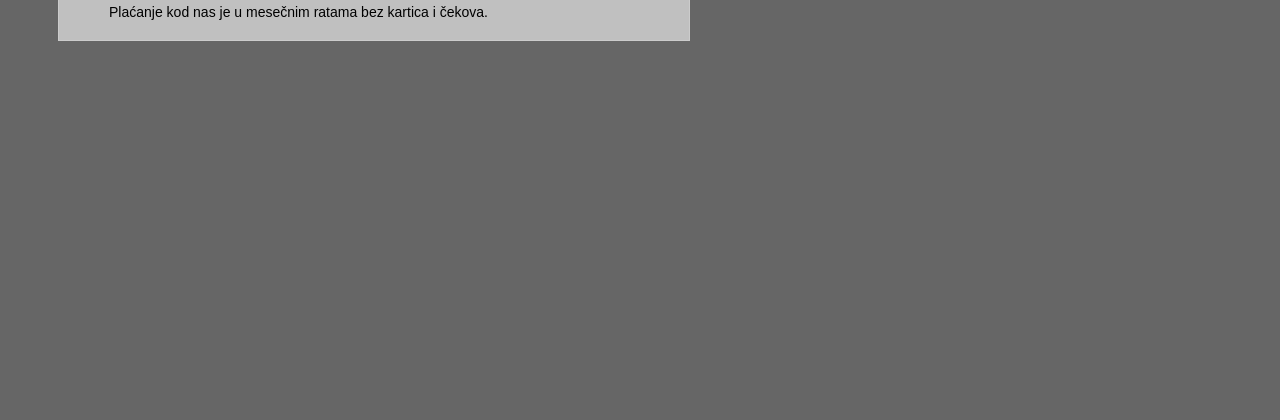
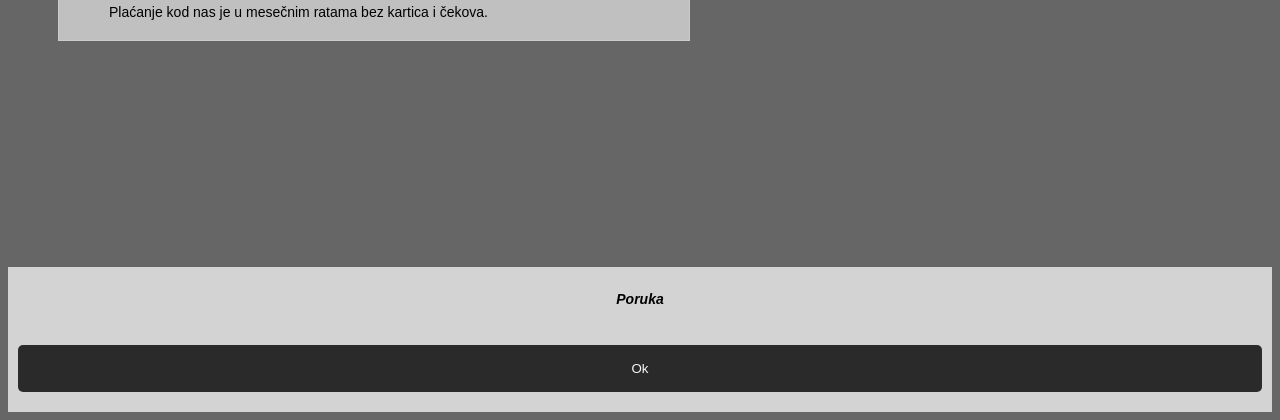
Before and after one commit to tomatinovic/psi-projekat, a CodeIgniter app: the page made by AutoskolaProject/application/views/register_page.php in a window 1280 px wide. Shown: the part 558-978 px from the top of the page. Before the commit the page ends 599 px from the top, so only its background shows below. Run offline with CodeIgniter, Linux system fonts and the light colour scheme; data that the repository does not hold is empty; some libraries are stand-ins or nearby versions.

Commit message:
poruke donekle

```diff
--- a/AutoskolaProject/application/views/register_page.php
+++ b/AutoskolaProject/application/views/register_page.php
@@ -116,6 +116,18 @@
 
     <div style="padding-top: 300px"></div>
 
+    <div class="form-popup" id="myFormMsgs">
+        <form class="form-container-reg" method="post">
+            <p id='poruka' class="prijava bold_letters"><i> Poruka  </i></p>
+            <table>
+                <tr>
+                    <td><label id="msgLabel" class = "registracija"></label></td>
+                </tr>
+            </table><br/>
+            <button type="button" id="closeMsgBtn" class="btn"> Ok </button>
+        </form>
+    </div>
+
     <script src="<?php echo site_url('../public/js/user.js'); ?>"></script>
 
 </body>
--- a/AutoskolaProject/public/css/student.css
+++ b/AutoskolaProject/public/css/student.css
@@ -59,6 +59,7 @@
     max-height: 100%;
     padding: 10px;
     background-color: lightgray;
+    min-width: 200px;
 }
 
 
--- a/AutoskolaProject/public/css/user.css
+++ b/AutoskolaProject/public/css/user.css
@@ -25,6 +25,38 @@
     margin-left: 20px;
 }
 
+.form-popup-msg {
+  display: none;
+  position: fixed;
+  left: 50%;
+  top: 50%;
+  transform: translate(-50%, -50%);
+  border: 3px solid #f1f1f1;
+  z-index: 9;
+  height: 200px;
+  width: 450px;
+}
+
+.form-container-reg {
+    max-width: 100%;
+    max-height: 100%;
+    padding: 10px;
+    background-color: lightgray;
+    min-width: 200px;
+}
+
+.form-container-reg .btn {
+  background-color: black;
+  border-radius: 5px;
+  color: white;
+  padding: 16px 20px;
+  border: none;
+  cursor: pointer;
+  width: 100%;
+  margin-bottom:10px;
+  opacity: 0.8;
+}
+
 th.table1, td.table1 {
     font-family: Arial;
     padding: 8px;
--- a/AutoskolaProject/public/js/user.js
+++ b/AutoskolaProject/public/js/user.js
@@ -32,6 +32,10 @@
 document.getElementById("button2").onclick = function() {
     document.getElementById("zaposleni_div").style.display = "none";
     document.getElementById("kontakt_div").style.display = "block";
+};
+
+document.getElementById("closeMsgBtn").onclick = function() {
+    document.getElementById("myFormMsgs").style.display = "none";
 };
 
 // Odustajanje od izmene osnovnih informacija o registrovanom korisniku
@@ -126,7 +130,9 @@
           success: function(response){
               console.log('uspesno pozvan url');
               if(response.code === 0){
-                  alert(response.msg);
+                  document.getElementById("myFormMsgs").style.display = "block";
+                       $('#msgLabel').text(response.msg);
+                       $('#poruka').text("Greska");
               }
               else{
 
```
Also changed, not shown: AutoskolaProject/application/controllers/Student.php (+2 -5 lines), AutoskolaProject/application/views/admin_page.php (+12 -0 lines), AutoskolaProject/application/views/employee_page.php (+12 -0 lines), AutoskolaProject/application/views/register_confirm_page.php (+8 -4 lines), AutoskolaProject/public/css/admin.css (+14 -0 lines), AutoskolaProject/public/css/employee.css (+14 -0 lines), AutoskolaProject/public/js/admin.js (+12 -2 lines), AutoskolaProject/public/js/employee.js (+28 -8 lines), AutoskolaProject/public/js/student.js (+10 -8 lines).
